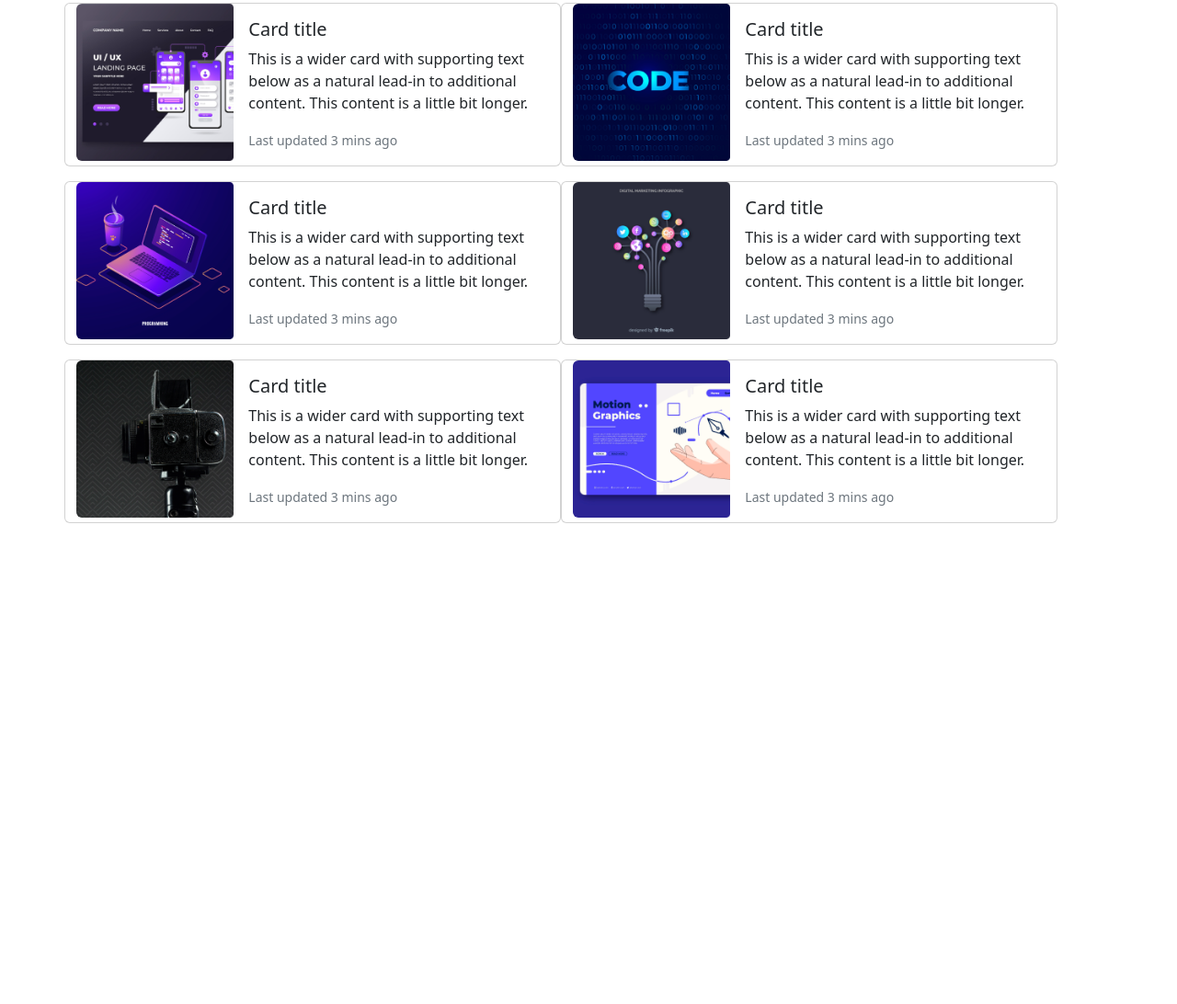
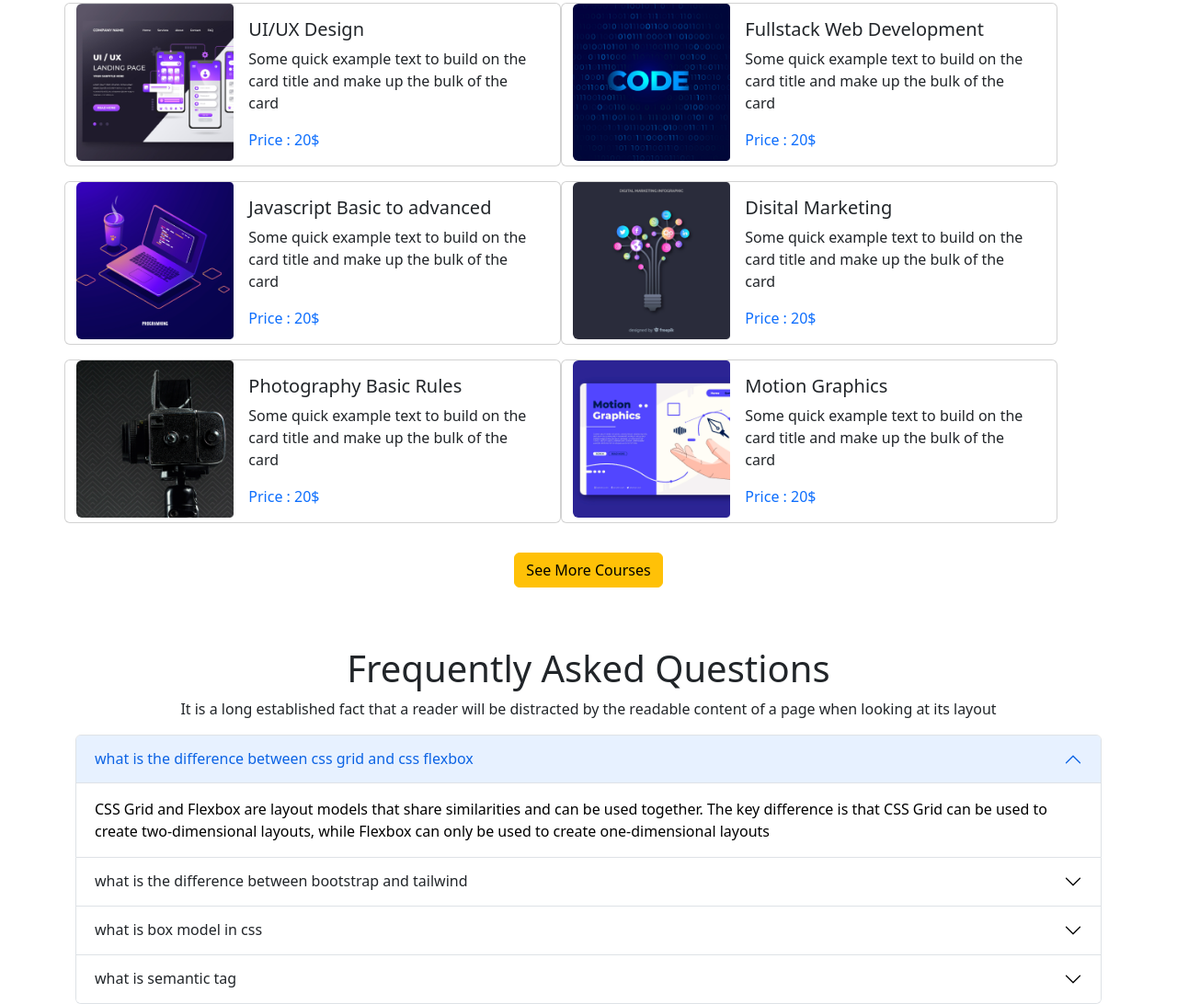
Before and after one commit to nazmoonlakhee/disital-learning, a plain HTML site: page index.html in a window 1280 px wide. Shown: the part 935-2027 px from the top of the page at 92% size. Before the commit the page ends 1568 px from the top, so only its background shows below. Drawn offline with nearby package versions, Linux system fonts and the light colour scheme.

Commit message:
added question

```diff
--- a/index.html
+++ b/index.html
@@ -96,7 +96,7 @@
      <!-- slider end -->
     <!-- courses Started -->
     <main>
-     <section class="container my-5">
+     <section class="container my-5 ">
      <h1 class="text-center">Discover Our Popular
       <br>Courses</h1>
       <p class="text-center">It is a long established fact that a reader will be distracted by the readable
@@ -109,9 +109,12 @@
               </div>
               <div class="col-md-8">
                 <div class="card-body">
-                  <h5 class="card-title">Card title</h5>
-                  <p class="card-text">This is a wider card with supporting text below as a natural lead-in to additional content. This content is a little bit longer.</p>
-                  <p class="card-text"><small class="text-muted">Last updated 3 mins ago</small></p>
+                  <h5 class="card-title"> UI/UX Design</h5>
+                  <p class="card-text">Some quick example text to build on the card title
+                    and make up the bulk of the card</p>
+                  <a href="#" class="text-decoration-none">Price : 20$</a>
+
+                  <!-- <p class="card-text"><small class="text-muted">$</small></p> -->
                 </div>
               </div>
             </div>
@@ -123,9 +126,11 @@
               </div>
               <div class="col-md-8">
                 <div class="card-body">
-                  <h5 class="card-title">Card title</h5>
-                  <p class="card-text">This is a wider card with supporting text below as a natural lead-in to additional content. This content is a little bit longer.</p>
-                  <p class="card-text"><small class="text-muted">Last updated 3 mins ago</small></p>
+                  <h5 class="card-title">Fullstack Web Development</h5>
+                  <p class="card-text">Some quick example text to build on the card title
+                    and make up the bulk of the card
+                  </p>
+                  <a href="#" class="text-decoration-none">Price : 20$</a>
                 </div>
               </div>
             </div>
@@ -137,9 +142,10 @@
               </div>
               <div class="col-md-8">
                 <div class="card-body">
-                  <h5 class="card-title">Card title</h5>
-                  <p class="card-text">This is a wider card with supporting text below as a natural lead-in to additional content. This content is a little bit longer.</p>
-                  <p class="card-text"><small class="text-muted">Last updated 3 mins ago</small></p>
+                  <h5 class="card-title">Javascript Basic to advanced</h5>
+                  <p class="card-text">Some quick example text to build on the card title
+                    and make up the bulk of the card</p>
+                  <a href="#" class="text-decoration-none">Price : 20$</a>
                 </div>
               </div>
             </div>
@@ -151,9 +157,10 @@
               </div>
               <div class="col-md-8">
                 <div class="card-body">
-                  <h5 class="card-title">Card title</h5>
-                  <p class="card-text">This is a wider card with supporting text below as a natural lead-in to additional content. This content is a little bit longer.</p>
-                  <p class="card-text"><small class="text-muted">Last updated 3 mins ago</small></p>
+                  <h5 class="card-title">Disital Marketing </h5>
+                  <p class="card-text">Some quick example text to build on the card title
+                    and make up the bulk of the card</p>
+                  <a href="#" class="text-decoration-none">Price : 20$</a>
                 </div>
               </div>
             </div>
@@ -165,9 +172,10 @@
               </div>
               <div class="col-md-8">
                 <div class="card-body">
-                  <h5 class="card-title">Card title</h5>
-                  <p class="card-text">This is a wider card with supporting text below as a natural lead-in to additional content. This content is a little bit longer.</p>
-                  <p class="card-text"><small class="text-muted">Last updated 3 mins ago</small></p>
+                  <h5 class="card-title">Photography Basic Rules</h5>
+                  <p class="card-text">Some quick example text to build on the card title
+                    and make up the bulk of the card</p>
+                  <a href="#" class="text-decoration-none">Price : 20$</a>
                 </div>
               </div>
             </div>
@@ -179,14 +187,77 @@
               </div>
               <div class="col-md-8">
                 <div class="card-body">
-                  <h5 class="card-title">Card title</h5>
-                  <p class="card-text">This is a wider card with supporting text below as a natural lead-in to additional content. This content is a little bit longer.</p>
-                  <p class="card-text"><small class="text-muted">Last updated 3 mins ago</small></p>
+                  <h5 class="card-title">Motion Graphics</h5>
+                  <p class="card-text">Some quick example text to build on the card title
+                    and make up the bulk of the card</p>
+                  <a href="#" class="text-decoration-none">Price : 20$</a>
                 </div>
               </div>
             </div>
           </div>
         </div>
+        <div class="text-center">
+          <button type="button" class="btn btn-warning my-3">See More Courses</button>
+        </div>
+     </section>
+     <section class="container justify-content-center">
+      <div class="text-center">
+        <h1>Frequently Asked Questions</h1>
+        <p>It is a long established fact that a reader will be distracted by the readable
+          content of a page when looking at its layout</p>
+      </div>
+
+      <div class="accordion" id="accordionExample">
+        <div class="accordion-item">
+          <h2 class="accordion-header" id="headingOne">
+            <button class="accordion-button" type="button" data-bs-toggle="collapse" data-bs-target="#collapseOne" aria-expanded="true" aria-controls="collapseOne">
+              what is the difference between css grid and css flexbox
+            </button>
+          </h2>
+          <div id="collapseOne" class="accordion-collapse collapse show" aria-labelledby="headingOne" data-bs-parent="#accordionExample">
+            <div class="accordion-body">
+              CSS Grid and Flexbox are layout models that share similarities and can be used together. The key difference is that CSS Grid can be used to create two-dimensional layouts, while Flexbox can only be used to create one-dimensional layouts
+            </div>
+          </div>
+        </div>
+        <div class="accordion-item">
+          <h2 class="accordion-header" id="headingTwo">
+            <button class="accordion-button collapsed" type="button" data-bs-toggle="collapse" data-bs-target="#collapseTwo" aria-expanded="false" aria-controls="collapseTwo">
+              what is the difference between bootstrap and tailwind
+            </button>
+          </h2>
+          <div id="collapseTwo" class="accordion-collapse collapse" aria-labelledby="headingTwo" data-bs-parent="#accordionExample">
+            <div class="accordion-body">
+              Bootstrap comes with a set of pre-styled responsive, mobile-first components that possess a definite UI kit. Tailwind CSS uses a set of utility classes to create a neat UI with more flexibility and uniqueness.
+            </div>
+          </div>
+        </div>
+        <div class="accordion-item">
+          <h2 class="accordion-header" id="headingThree">
+            <button class="accordion-button collapsed" type="button" data-bs-toggle="collapse" data-bs-target="#collapseThree" aria-expanded="false" aria-controls="collapseThree">
+              what is box model in css
+            </button>
+          </h2>
+          <div id="collapseThree" class="accordion-collapse collapse" aria-labelledby="headingThree" data-bs-parent="#accordionExample">
+            <div class="accordion-body">
+              In CSS, the term "box model" is used when talking about design and layout.
+              The CSS box model is essentially a box that wraps around every HTML element. It consists of: margins, borders, padding, and the actual content.
+            </div>
+          </div>
+        </div>
+        <div class="accordion-item">
+          <h2 class="accordion-header" id="headingFour">
+            <button class="accordion-button collapsed" type="button" data-bs-toggle="collapse" data-bs-target="#collapseFour" aria-expanded="false" aria-controls="collapseThree">
+              what is semantic tag
+            </button>
+          </h2>
+          <div id="collapseFour" class="accordion-collapse collapse" aria-labelledby="headingThree" data-bs-parent="#accordionExample">
+            <div class="accordion-body">
+              The HTML semantics refers to the tags that provide meaning to an HTML page rather than just presentation. It makes HTML more comprehensible by better defining the different sections and layout of web pages
+            </div>
+          </div>
+        </div>
+      </div>
 
      </section>
     </main>
```
